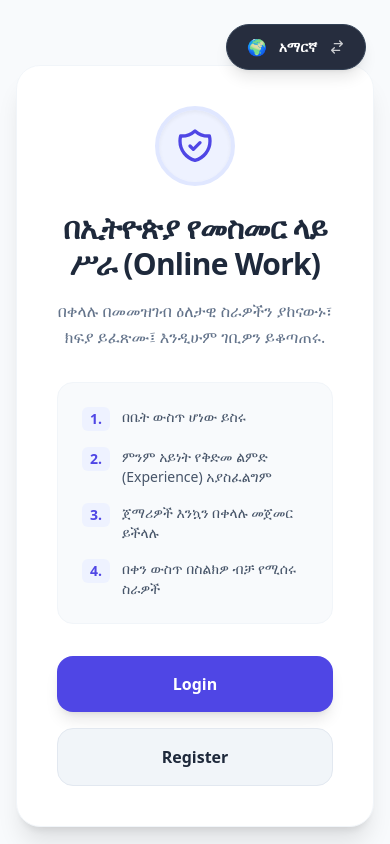
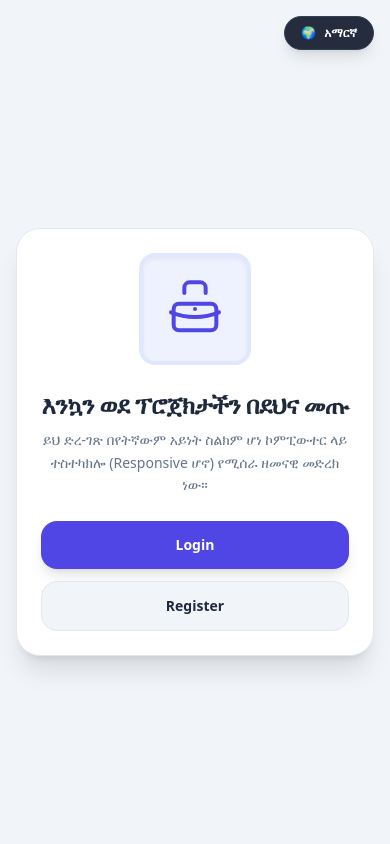
Before and after one commit to gedamuayana/my_shop, a Django app: page /en/ in a window 390 px wide. Run offline with Django 5.2, Linux system fonts and the light colour scheme; some libraries are stand-ins or nearby versions.

Commit message:
Update homepage to fully responsive layout

```diff
--- a/templates/home.html
+++ b/templates/home.html
@@ -4,87 +4,62 @@
 <head>
     <meta charset="UTF-8">
     <meta name="viewport" content="width=device-width, initial-scale=1.0">
-    <title>ዋና ገጽ</title>
+    <title>የግል ማስተዋወቂያ ገጽ</title>
     <script src="https://cdn.tailwindcss.com"></script>
     <style>
-        @keyframes fadeInUp {
-            from {
-                opacity: 0;
-                transform: translateY(20px);
-            }
-            to {
-                opacity: 1;
-                transform: translateY(0);
-            }
+        @keyframes fadeIn {
+            from { opacity: 0; transform: translateY(15px); }
+            to { opacity: 1; transform: translateY(0); }
         }
-        .animate-fade-in-up {
-            animation: fadeInUp 0.8s ease-out forwards;
+        .animate-fade-in {
+            animation: fadeIn 0.6s ease-out forwards;
         }
     </style>
 </head>
-<body class="bg-slate-50 font-sans min-h-screen flex flex-col items-center justify-center p-4 relative overflow-x-hidden">
+<body class="bg-slate-100 font-sans min-h-screen flex flex-col items-center justify-center p-4 sm:p-6 md:p-8 relative overflow-x-hidden">
 
-    <div class="absolute top-6 right-6 z-50">
+    <div class="absolute top-4 right-4 sm:top-6 sm:right-6 z-50">
         <form action="{% url 'set_language' %}" method="post">
             {% csrf_token %}
             <input type="hidden" name="next" value="{{ request.get_full_path }}">
 
             {% get_current_language as CURRENT_LANG %}
             {% if CURRENT_LANG == 'en' %}
-                <button type="submit" name="language" value="am" class="flex items-center gap-3 px-5 py-2.5 bg-slate-900/90 hover:bg-slate-950 text-white rounded-full transition-all shadow-lg border border-slate-700 text-sm font-semibold backdrop-blur-sm hover:scale-105 duration-300">
-                    <span class="text-base">🌍</span>
+                <button type="submit" name="language" value="am" class="flex items-center gap-2 px-4 py-2 bg-slate-900/90 hover:bg-slate-950 text-white rounded-full transition-all shadow-lg border border-slate-700 text-xs sm:text-sm font-semibold backdrop-blur-sm hover:scale-105">
+                    <span>🌍</span>
                     <span>አማርኛ</span>
-                    <svg class="w-4 h-4 opacity-75" fill="none" stroke="currentColor" viewBox="0 0 24 24"><path stroke-linecap="round" stroke-linejoin="round" stroke-width="2" d="M8 7h12m0 0l-4-4m4 4l-4 4m0 6H4m0 0l4 4m-4-4l4-4"></path></svg>
                 </button>
             {% else %}
-                <button type="submit" name="language" value="en" class="flex items-center gap-3 px-5 py-2.5 bg-slate-900/90 hover:bg-slate-950 text-white rounded-full transition-all shadow-lg border border-slate-700 text-sm font-semibold backdrop-blur-sm hover:scale-105 duration-300">
-                    <span class="text-base">🌍</span>
+                <button type="submit" name="language" value="en" class="flex items-center gap-2 px-4 py-2 bg-slate-900/90 hover:bg-slate-950 text-white rounded-full transition-all shadow-lg border border-slate-700 text-xs sm:text-sm font-semibold backdrop-blur-sm hover:scale-105">
+                    <span>🌍</span>
                     <span>English</span>
-                    <svg class="w-4 h-4 opacity-75" fill="none" stroke="currentColor" viewBox="0 0 24 24"><path stroke-linecap="round" stroke-linejoin="round" stroke-width="2" d="M8 7h12m0 0l-4-4m4 4l-4 4m0 6H4m0 0l4 4m-4-4l4-4"></path></svg>
                 </button>
             {% endif %}
         </form>
     </div>
 
-    <div class="text-center max-w-xl w-full bg-white p-10 rounded-3xl shadow-xl border border-slate-100 mt-12 flex flex-col items-center opacity-0 animate-fade-in-up">
+    <div class="w-full max-w-md md:max-w-2xl bg-white p-6 sm:p-8 md:p-12 rounded-3xl shadow-xl border border-slate-200 animate-fade-in flex flex-col md:flex-row items-center gap-6 md:gap-10 mt-10">
 
-        <div class="w-20 h-20 bg-indigo-50 rounded-full flex items-center justify-center mb-6 border-4 border-indigo-100 shadow-inner hover:rotate-12 transition-transform duration-500">
-            <svg class="w-10 h-10 text-indigo-600" fill="none" stroke="currentColor" viewBox="0 0 24 24"><path stroke-linecap="round" stroke-linejoin="round" stroke-width="2" d="M9 12l2 2 4-4m5.618-4.016A11.955 11.955 0 0112 2.944a11.955 11.955 0 01-8.618 3.04A12.02 12.02 0 003 9c0 5.591 3.824 10.29 9 11.622 5.176-1.332 9-6.03 9-11.622 0-1.042-.133-2.052-.382-3.016z"></path></svg>
+        <div class="w-28 h-28 sm:w-36 sm:h-36 bg-indigo-50 rounded-2xl md:rounded-3xl flex items-center justify-center border-4 border-indigo-100 shadow-inner flex-shrink-0">
+            <svg class="w-16 h-16 sm:w-20 sm:h-20 text-indigo-600" fill="none" stroke="currentColor" viewBox="0 0 24 24"><path stroke-linecap="round" stroke-linejoin="round" stroke-width="1.5" d="M21 13.255A23.931 23.931 0 0112 15c-3.183 0-6.22-.62-9-1.745M16 6V4a2 2 0 00-2-2h-4a2 2 0 00-2 2v2m4 6h.01M6 20h12a2 2 0 002-2V12a2 2 0 00-2-2H6a2 2 0 00-2 2v6a2 2 0 002 2z"></path></svg>
         </div>
 
-        <h1 class="text-3xl font-black text-slate-800 mb-4 tracking-tight">
-            በኢትዮጵያ የመስመር ላይ ሥራ (Online Work)
-        </h1>
-        <p class="text-slate-500 mb-8 leading-relaxed">
-            በቀላሉ በመመዝገብ ዕለታዊ ስራዎችን ያከናውኑ፣ ክፍያ ይፈጽሙ፤ እንዲሁም ገቢዎን ይቆጣጠሩ.
-        </p>
+        <div class="text-center md:text-left flex flex-col justify-center">
+            <h1 class="text-2xl sm:text-3xl md:text-4xl font-black text-slate-800 mb-2 tracking-tight">
+                እንኳን ወደ ፕሮጀክታችን በደህና መጡ
+            </h1>
+            <p class="text-slate-500 text-sm sm:text-base mb-6 leading-relaxed">
+                ይህ ድረ-ገጽ በየትኛውም አይነት ስልክም ሆነ ኮምፒውተር ላይ ተስተካክሎ (Responsive ሆኖ) የሚሰራ ዘመናዊ መድረክ ነው።
+            </p>
 
-        <div class="w-full text-left mb-8 bg-slate-50 p-6 rounded-2xl border border-slate-100 space-y-4 text-sm text-slate-600">
-            <div class="flex items-start gap-3 hover:translate-x-1 transition-transform duration-300">
-                <span class="text-indigo-600 font-bold bg-indigo-50 px-2 py-0.5 rounded-md">1.</span>
-                <p>በቤት ውስጥ ሆነው ይስሩ</p>
+            <div class="flex flex-col sm:flex-row gap-3 w-full">
+                {% if user.is_authenticated %}
+                    <a href="{% url 'dashboard' %}" class="w-full py-3.5 bg-indigo-600 hover:bg-indigo-700 text-white font-extrabold rounded-2xl shadow-lg transition-all text-center">ዳሽቦርድ ይግቡ</a>
+                {% else %}
+                    <a href="{% url 'login' %}" class="w-full sm:w-1/2 py-3.5 bg-indigo-600 hover:bg-indigo-700 text-white font-bold rounded-2xl shadow-lg transition-all text-center text-sm">Login</a>
+                    <a href="{% url 'register' %}" class="w-full sm:w-1/2 py-3.5 bg-slate-100 hover:bg-slate-200 text-slate-800 font-bold rounded-2xl border border-slate-200 transition-all text-center text-sm">Register</a>
+                {% endif %}
             </div>
-            <div class="flex items-start gap-3 hover:translate-x-1 transition-transform duration-300">
-                <span class="text-indigo-600 font-bold bg-indigo-50 px-2 py-0.5 rounded-md">2.</span>
-                <p>ምንም አይነት የቅድመ ልምድ (Experience) አያስፈልግም</p>
-            </div>
-            <div class="flex items-start gap-3 hover:translate-x-1 transition-transform duration-300">
-                <span class="text-indigo-600 font-bold bg-indigo-50 px-2 py-0.5 rounded-md">3.</span>
-                <p>ጀማሪዎች እንኳን በቀላሉ መጀመር ይችላሉ</p>
-            </div>
-            <div class="flex items-start gap-3 hover:translate-x-1 transition-transform duration-300">
-                <span class="text-indigo-600 font-bold bg-indigo-50 px-2 py-0.5 rounded-md">4.</span>
-                <p>በቀን ውስጥ በስልክዎ ብቻ የሚሰሩ ስራዎች</p>
-            </div>
-        </div>
-
-        <div class="flex flex-col sm:flex-row gap-4 justify-center w-full">
-            {% if user.is_authenticated %}
-                <a href="{% url 'dashboard' %}" class="w-full py-4 bg-indigo-600 hover:bg-indigo-700 text-white font-extrabold rounded-2xl shadow-lg transition-all hover:shadow-indigo-300/50 hover:shadow-lg hover:scale-[1.02] duration-300">ወደ ዳሽቦርድ ይግቡ</a>
-            {% else %}
-                <a href="{% url 'login' %}" class="w-full py-4 bg-indigo-600 hover:bg-indigo-700 text-white font-extrabold rounded-2xl shadow-lg transition-all hover:shadow-indigo-300/50 hover:shadow-lg hover:scale-[1.02] duration-300">Login</a>
-                <a href="{% url 'register' %}" class="w-full py-4 bg-slate-100 hover:bg-slate-200 text-slate-800 font-extrabold rounded-2xl border border-slate-200 transition-all hover:shadow-md hover:scale-[1.02] duration-300">Register</a>
-            {% endif %}
         </div>
     </div>
 
```
